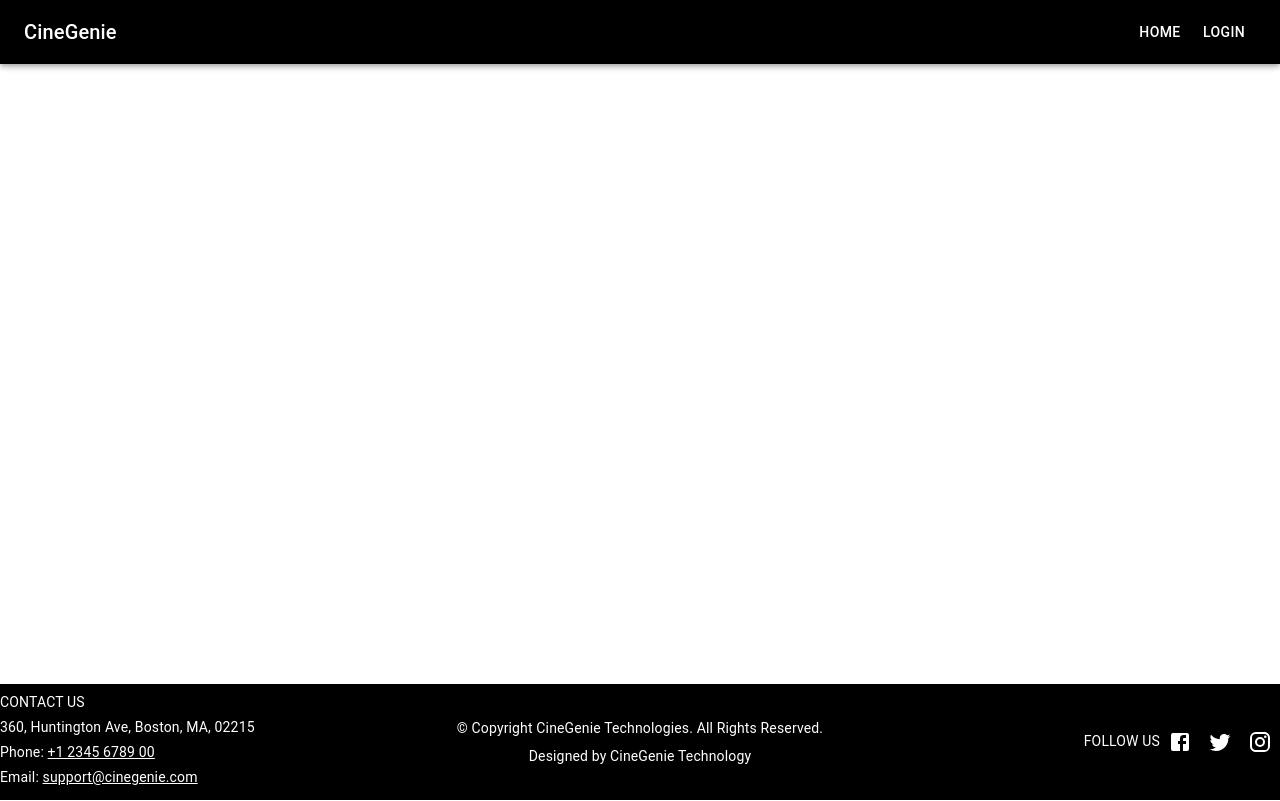
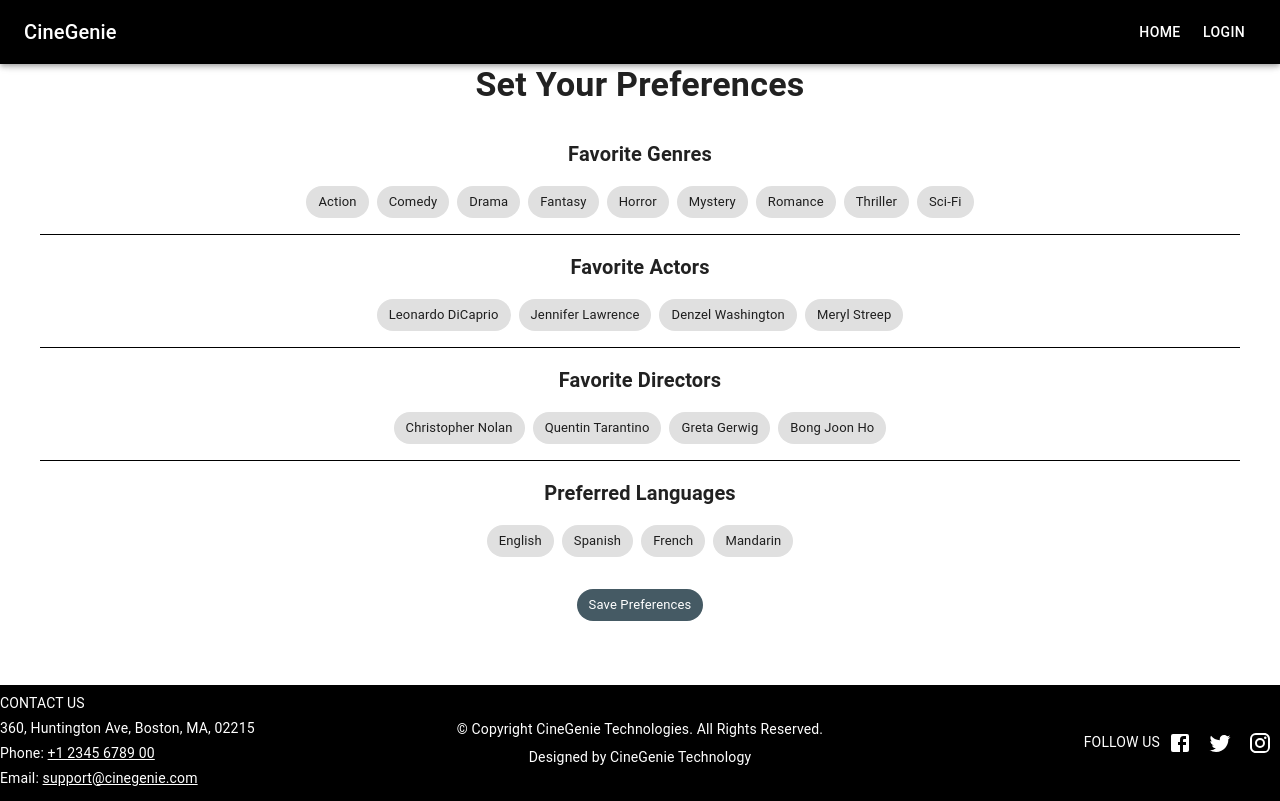
Before and after one commit to bhagyatrivedi/INFO6150-MovieTicketBookingApp, a React (Create React App) app in the folder frontend/: page /customer-preferences in a window 1280 px wide. Built offline with nearby package versions, Linux system fonts and the light colour scheme.

Commit message:
Added prefences component for User profile build up

```diff
--- a/frontend/src/App.js
+++ b/frontend/src/App.js
@@ -7,6 +7,8 @@
 import Login from '../src/components/Login/Login';
 import Seating from '../src/components/SeatBooking/Seating';
 import BookingHistory from './components/BookingHistory/BookingHistory';
+import PreferencesForm from './components/PreferencesForm/PreferencesForm';
+
 
 
 function App() {
@@ -21,6 +23,7 @@
             <Route path="/login" element={<Login />} />
             <Route path="/seating" element={<Seating />} />
             <Route path="/bookinghistory" element={<BookingHistory />} />
+            <Route path="/customer-preferences" element={<PreferencesForm />} />
           </Routes>
         </Box>
         <Footer />
--- /dev/null
+++ b/frontend/src/components/PreferencesForm/PreferencesForm.jsx
@@ -0,0 +1,98 @@
+import React, { useState } from 'react';
+import { Box, Typography, Chip, Stack, Divider } from '@mui/material';
+
+const genres = ['Action', 'Comedy', 'Drama', 'Fantasy', 'Horror', 'Mystery', 'Romance', 'Thriller', 'Sci-Fi'];
+const actors = ['Leonardo DiCaprio', 'Jennifer Lawrence', 'Denzel Washington', 'Meryl Streep'];
+const directors = ['Christopher Nolan', 'Quentin Tarantino', 'Greta Gerwig', 'Bong Joon Ho'];
+const languages = ['English', 'Spanish', 'French', 'Mandarin'];
+
+const PreferencesForm = () => {
+  const [selectedGenres, setSelectedGenres] = useState([]);
+  const [selectedActors, setSelectedActors] = useState([]);
+  const [selectedDirectors, setSelectedDirectors] = useState([]);
+  const [selectedLanguages, setSelectedLanguages] = useState([]);
+
+  const handleToggle = (category, item) => {
+    const setList = {
+      genres: setSelectedGenres,
+      actors: setSelectedActors,
+      directors: setSelectedDirectors,
+      languages: setSelectedLanguages
+    }[category];
+
+    setList(prev => prev.includes(item) ? prev.filter(i => i !== item) : [...prev, item]);
+  };
+
+  const selectionColor = {
+    genres: '#E57373',
+    actors: '#FFA726',
+    directors: '#BA68C8',
+    languages: '#4FC3F7',
+  };
+
+  const handleSubmit = () => {
+    console.log({
+      favoriteGenres: selectedGenres,
+      favoriteActors: selectedActors,
+      favoriteDirectors: selectedDirectors,
+      preferredLanguages: selectedLanguages,
+    });
+  };
+
+  return (
+    <Box sx={{ padding: 5, bgcolor: '#fff', borderRadius: 1 }}>
+      <Typography variant="h4" textAlign="center" sx={{ mb: 4, fontWeight: 'bold' }}>
+        Set Your Preferences
+      </Typography>
+
+
+      {[
+        { title: 'Favorite Genres', category: 'genres', list: genres, selected: selectedGenres },
+        { title: 'Favorite Actors', category: 'actors', list: actors, selected: selectedActors },
+        { title: 'Favorite Directors', category: 'directors', list: directors, selected: selectedDirectors },
+        { title: 'Preferred Languages', category: 'languages', list: languages, selected: selectedLanguages },
+      ].map((section, index) => (
+        <Box key={section.title}>
+          {index > 0 && <Divider sx={{ my: 2, borderColor: '#000' }} />}
+          <Typography variant="h6" sx={{ my: 2, fontWeight: 'bold', textAlign: 'center' }}>
+            {section.title}
+          </Typography>
+          <Stack direction="row" spacing={1} justifyContent="center" flexWrap="wrap">
+            {section.list.map(item => (
+              <Chip
+                key={item}
+                label={item}
+                clickable
+                onClick={() => handleToggle(section.category, item)}
+                sx={{
+                  backgroundColor: section.selected.includes(item) ? selectionColor[section.category] : '#e0e0e0',
+                  '&:hover': {
+                    backgroundColor: selectionColor[section.category],
+                    opacity: 0.87,
+                  },
+                  borderColor: 'transparent',
+                }}
+              />
+            ))}
+          </Stack>
+        </Box>
+      ))}
+
+      <Box textAlign="center" sx={{ mt: 4 }}>
+        <Chip
+          label="Save Preferences"
+          onClick={handleSubmit}
+          sx={{
+            bgcolor: '#455a64',
+            color: 'white',
+            '&:hover': {
+              bgcolor: '#1c313a',
+            },
+          }}
+        />
+      </Box>
+    </Box>
+  );
+};
+
+export default PreferencesForm;
--- a/frontend/src/components/SeatBooking/Seating.jsx
+++ b/frontend/src/components/SeatBooking/Seating.jsx
@@ -85,7 +85,7 @@
   const totalPrice = useMemo(() => {
     return Object.entries(selectedSeats).reduce((acc, [key, isSelected]) => {
       if (isSelected) {
-        const [section] = key.split('-'); // Extract the section name from the seatId
+        const [section] = key.split('-');
         return acc + sectionPricing[section];
       }
       return acc;
@@ -106,7 +106,7 @@
       <Grid container key={`${category}-row-${rowIndex}`} justifyContent="center" spacing={2}>
         {includeSides && (
           <Grid item>
-            <SideSeat number="" booked={true} />  {/* Placeholder for gap */}
+            <SideSeat number="" booked={true} />
           </Grid>
         )}
         {row.map((seat, seatIndex) => (
```
